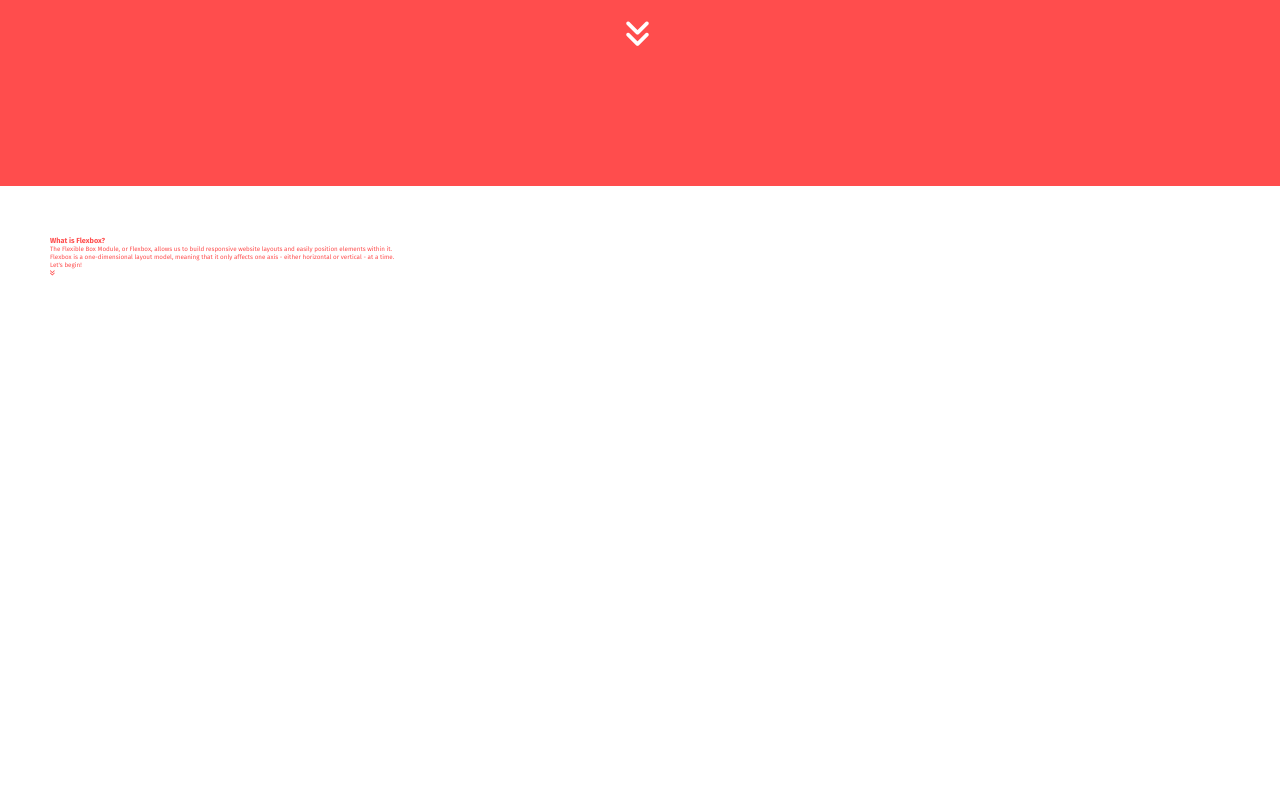
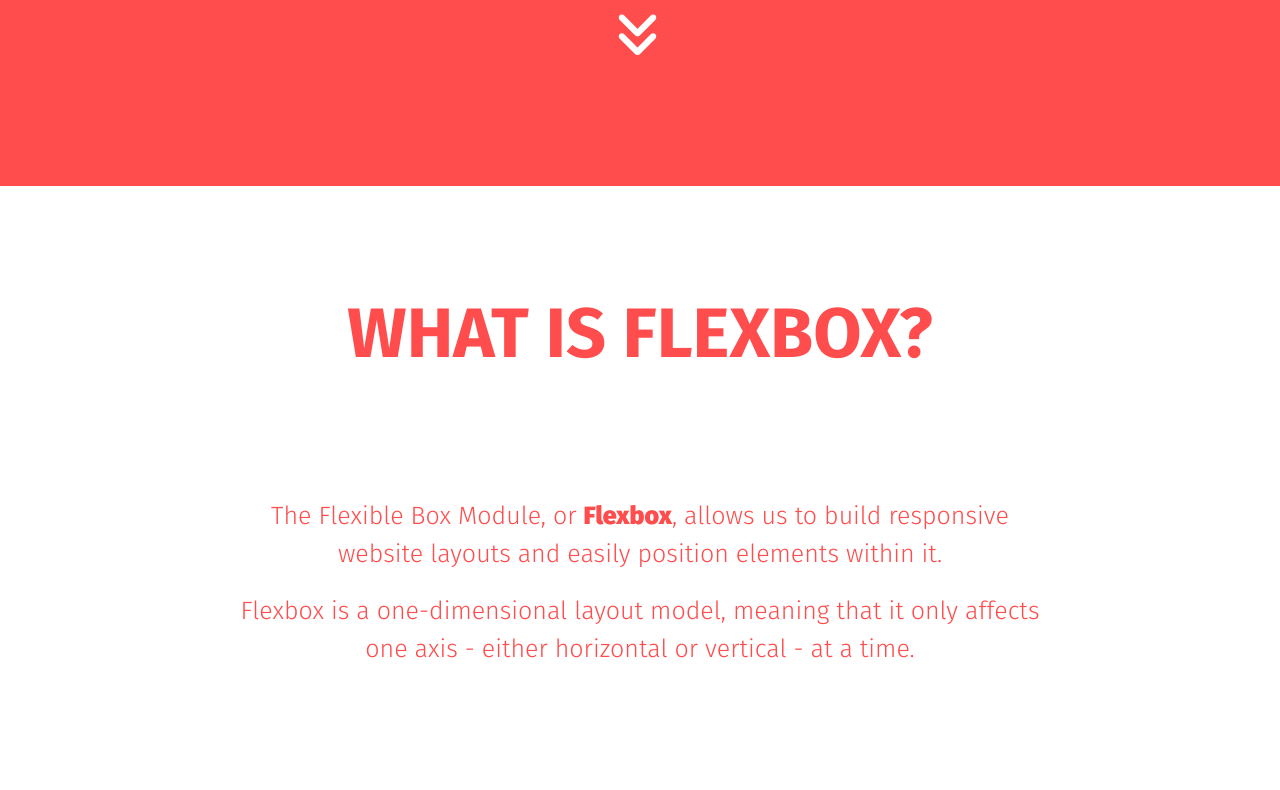
Before and after one commit to Web-Dev-Dan/Flexbox-Tutorial, a plain HTML site: page index.html in a window 1280 px wide. Shown: the part 614-1404 px from the top of the page. Drawn offline with Linux system fonts and the light colour scheme.

Commit message:
Update style.css

```diff
--- a/style.css
+++ b/style.css
@@ -24,8 +24,12 @@ section {
     background-color: var(--color-primary);
     color: var(--color-secondary);
     width: 100vw;
+    padding: 5rem;
+    text-align: center;
+}
+
+section.top-section {
     height: 100vh;
-    padding: 5rem;
 }
 
 nav {
@@ -70,21 +74,77 @@ nav > img {
 }
 
 .hero-prompt > p {
-    font-size: 2rem;
+    font-size: 3rem;
     font-weight: 500;
     letter-spacing: .3rem;
 }
 
 .hero-prompt > i {
-    font-size: 3rem;
+    font-size: 5rem;
+    margin-top: 1.54rem;
+    animation-name: moveUpDown;
+    animation-duration: 1.5s;
+    animation-timing-function: ease-in-out;
+    animation-iteration-count: infinite;
+    transition: all .3s;
+}
+
+.hero-prompt > i:hover {
+    cursor: pointer;
+    filter: brightness(90%);
+}
+
+section:not(:first-child) {
+    padding: 7rem 5rem;
+    min-height: 100vh;
+    display: flex;
+    flex-direction: column;
+    justify-content: space-around;
+    align-items: center;
+}
+
+h3 {
+    font-size: 7rem;
+    text-transform: uppercase;
+    text-align: center;
+    margin-bottom: 5rem;
+}
+
+.text {
+    max-width: 80rem;
+    margin: 0 auto;
+}
+
+.text > p {
+    font-size: 2.5rem;
+    font-weight: 300;
+    line-height: 1.5;
+}
+
+.text > p:not(:first-child) {
+    margin-top: 2rem;
+}
+
+.section-prompt > p {
+    font-size: 2.5rem;
+    font-weight: 500;
+    margin-top: 5rem;
+}
+
+.section-prompt > i {
+    font-size: 5rem;
     margin-top: 1rem;
     animation-name: moveUpDown;
     animation-duration: 1.5s;
     animation-timing-function: ease-in-out;
     animation-iteration-count: infinite;
+    transition: all .3s;
 }
 
-
+.section-prompt > i:hover {
+    cursor: pointer;
+    filter: brightness(90%);
+}
 
 
 .red {
@@ -97,16 +157,20 @@ nav > img {
     color: var(--color-primary);
 }
 
+.bold {
+    font-weight: 900;
+}
+
 /* Animations */
 @keyframes moveUpDown {
     0% {
-        transform: translateY(0)
+        transform: translateY(0);
     }
     50% {
         transform: translateY(1rem);
     }
     100% {
-        transform: translateY(0)
+        transform: translateY(0);
     }
 }
 
@@ -123,4 +187,13 @@ nav > img {
         font-size: 3rem;
         margin-top: 3rem;
     }
+    .hero-prompt > p {
+        font-size: 2rem;
+    }
+    h3 {
+        font-size: 5rem;
+    }
+    .text p {
+        font-size: 2.2rem;
+    }
   }
```
